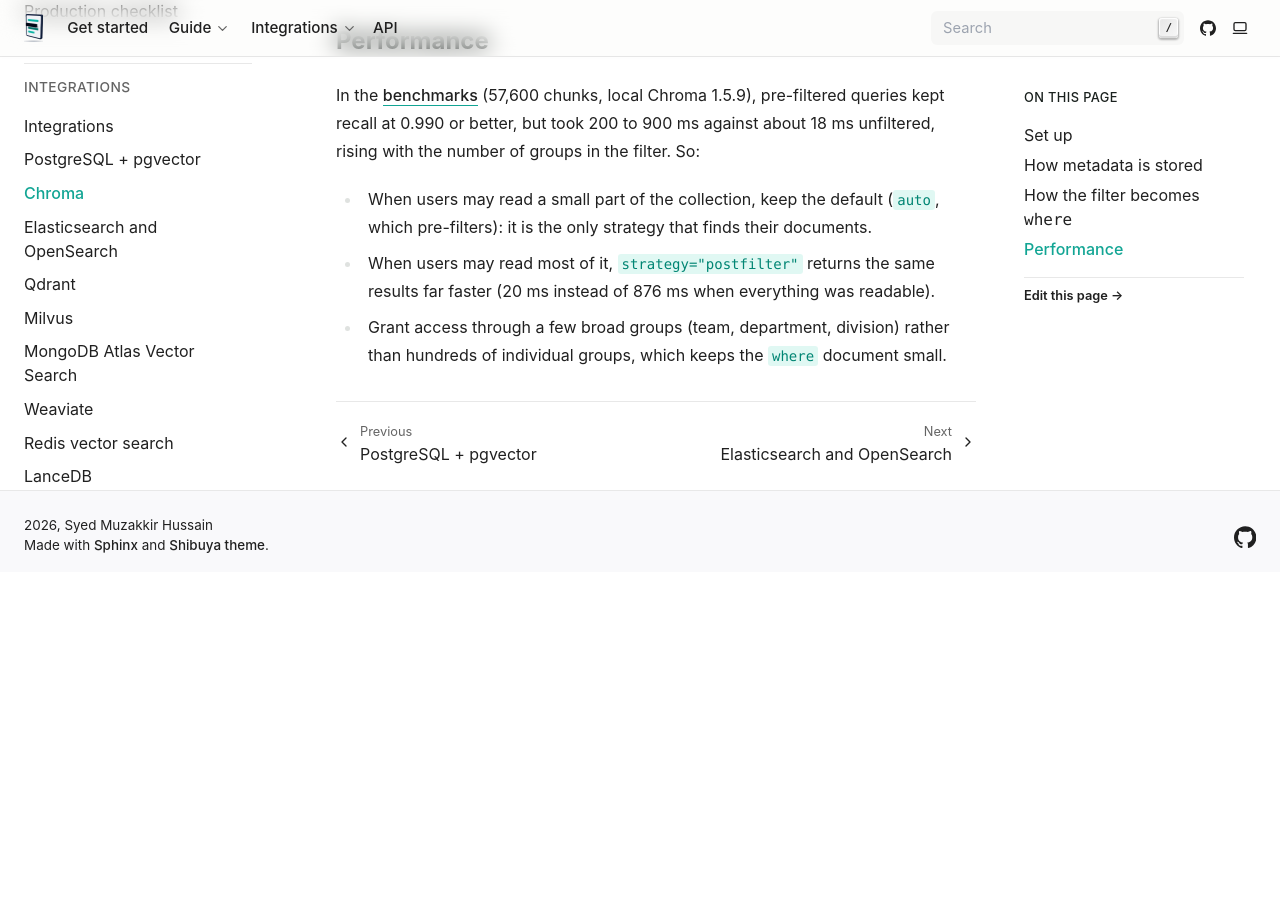
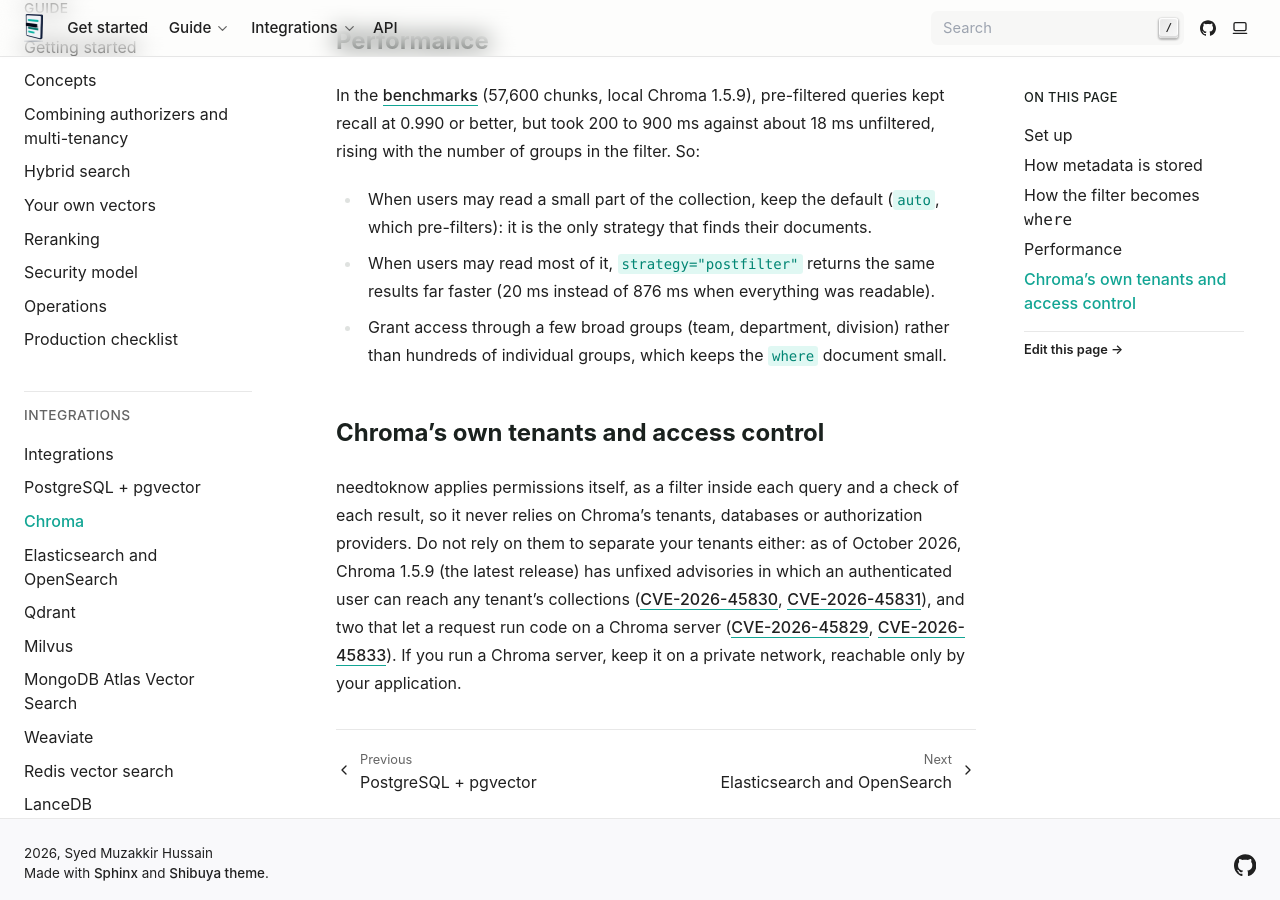
Before and after one commit to muzakkirhussain011/needtoknow, a Sphinx documentation site: the page built from docs/integrations/chroma.md, in a window 1280 px wide and 900 px high, scrolled down 1821 px. Built offline with Sphinx 7.4.7, drawn with Linux system fonts in a browser that asks for light colours; before the commit the page ends 2393 px from its top, so only the background shows below that.

Commit message:
docs(chroma): Chroma's own tenants and access control are not a boundary

```diff
--- a/docs/integrations/chroma.md
+++ b/docs/integrations/chroma.md
@@ -66,3 +66,14 @@
   (20 ms instead of 876 ms when everything was readable).
 - Grant access through a few broad groups (team, department, division) rather than hundreds of
   individual groups, which keeps the `where` document small.
+
+## Chroma's own tenants and access control
+
+needtoknow applies permissions itself, as a filter inside each query and a check of each result, so
+it never relies on Chroma's tenants, databases or authorization providers. Do not rely on them to
+separate your tenants either: as of October 2026, Chroma 1.5.9 (the latest release) has unfixed
+advisories in which an authenticated user can reach any tenant's collections
+([CVE-2026-45830](https://osv.dev/PYSEC-2026-3813), [CVE-2026-45831](https://osv.dev/PYSEC-2026-3815)),
+and two that let a request run code on a Chroma server
+([CVE-2026-45829](https://osv.dev/PYSEC-2026-311), [CVE-2026-45833](https://osv.dev/PYSEC-2026-3814)).
+If you run a Chroma server, keep it on a private network, reachable only by your application.
```
